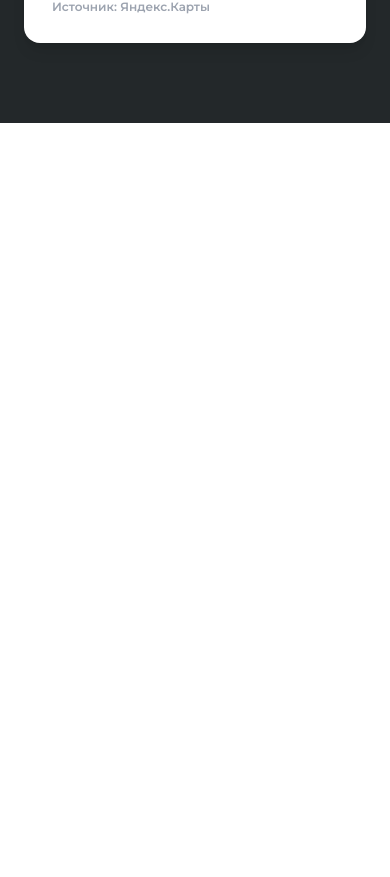
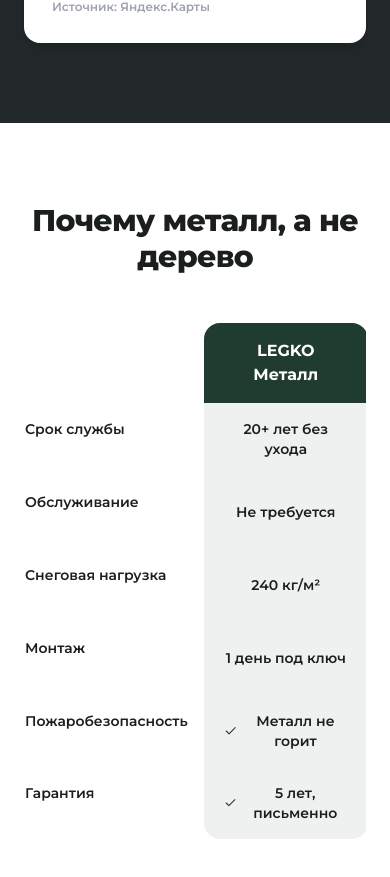
Before and after one commit to pr-poehali-dev/lialia-single-page-site, a React (Vite) app: page / in a window 390 px wide. Shown: the part 10518-11395 px from the top of the page. Before the commit the page ends 10641 px from the top, so only its background shows below. Built offline with nearby package versions, Linux system fonts and the light colour scheme.

Commit message:
feat: add comparison block (metal vs alternatives)

```diff
--- /dev/null
+++ b/src/components/Comparison.tsx
@@ -0,0 +1,109 @@
+import Icon from "@/components/ui/icon";
+
+const rows = [
+  {
+    param: "Срок службы",
+    legko: "20+ лет без ухода",
+    wood: "5–7 лет до гнили",
+    self: "Зависит от навыка",
+  },
+  {
+    param: "Обслуживание",
+    legko: "Не требуется",
+    wood: "Антисептик каждые 2 года",
+    self: "Регулярно",
+  },
+  {
+    param: "Снеговая нагрузка",
+    legko: "240 кг/м²",
+    wood: "Зависит от конструкции",
+    self: "Неизвестно",
+  },
+  {
+    param: "Монтаж",
+    legko: "1 день под ключ",
+    wood: "3–5 дней строительства",
+    self: "1–2 недели",
+  },
+  {
+    param: "Пожаробезопасность",
+    legko: { ok: true, text: "Металл не горит" },
+    wood: { ok: false, text: "Горит" },
+    self: "Зависит",
+  },
+  {
+    param: "Гарантия",
+    legko: { ok: true, text: "5 лет, письменно" },
+    wood: { ok: false, text: "Нет" },
+    self: { ok: false, text: "Нет" },
+  },
+];
+
+const renderCell = (cell: string | { ok: boolean; text: string }) => {
+  if (typeof cell === "string") return <span>{cell}</span>;
+  return (
+    <span className="inline-flex items-center gap-1.5">
+      <Icon
+        name={cell.ok ? "Check" : "X"}
+        size={16}
+        className={cell.ok ? "text-brand" : "text-red-400"}
+      />
+      {cell.text}
+    </span>
+  );
+};
+
+const Comparison = () => {
+  return (
+    <section className="w-full bg-white px-6 py-20 sm:px-10 lg:py-28">
+      <div className="mx-auto max-w-5xl">
+        <h2 className="text-center font-display text-3xl font-extrabold tracking-tight text-[#1a1f1c] sm:text-4xl">
+          Почему металл, а не дерево
+        </h2>
+
+        <div className="mt-12 overflow-x-auto">
+          <table className="w-full min-w-[680px] border-separate border-spacing-0 text-left">
+            <thead>
+              <tr>
+                <th className="w-[24%] pb-4" />
+                <th className="rounded-t-2xl bg-brand px-5 py-4 text-center font-display text-base font-bold text-brand-foreground">
+                  LEGKO Металл
+                </th>
+                <th className="px-5 py-4 text-center font-display text-base font-bold text-gray-500">
+                  Деревянный сарай
+                </th>
+                <th className="px-5 py-4 text-center font-display text-base font-bold text-gray-500">
+                  Сделать самому
+                </th>
+              </tr>
+            </thead>
+            <tbody>
+              {rows.map((r, i) => (
+                <tr key={r.param}>
+                  <td className="py-4 pr-4 align-top text-sm font-semibold text-[#1a1f1c]">
+                    {r.param}
+                  </td>
+                  <td
+                    className={`bg-brand/[0.07] px-5 py-4 text-center text-sm font-semibold text-[#1a1f1c] ${
+                      i === rows.length - 1 ? "rounded-b-2xl" : ""
+                    }`}
+                  >
+                    {renderCell(r.legko)}
+                  </td>
+                  <td className="border-b border-gray-100 px-5 py-4 text-center text-sm text-gray-500">
+                    {renderCell(r.wood)}
+                  </td>
+                  <td className="border-b border-gray-100 px-5 py-4 text-center text-sm text-gray-500">
+                    {renderCell(r.self)}
+                  </td>
+                </tr>
+              ))}
+            </tbody>
+          </table>
+        </div>
+      </div>
+    </section>
+  );
+};
+
+export default Comparison;
--- a/src/pages/Index.tsx
+++ b/src/pages/Index.tsx
@@ -5,6 +5,7 @@ import Benefits from "@/components/Benefits";
 import Included from "@/components/Included";
 import Colors from "@/components/Colors";
 import Trust from "@/components/Trust";
+import Comparison from "@/components/Comparison";
 
 const Index = () => {
   return (
@@ -16,6 +17,7 @@ const Index = () => {
       <Included />
       <Colors />
       <Trust />
+      <Comparison />
     </main>
   );
 };
```
